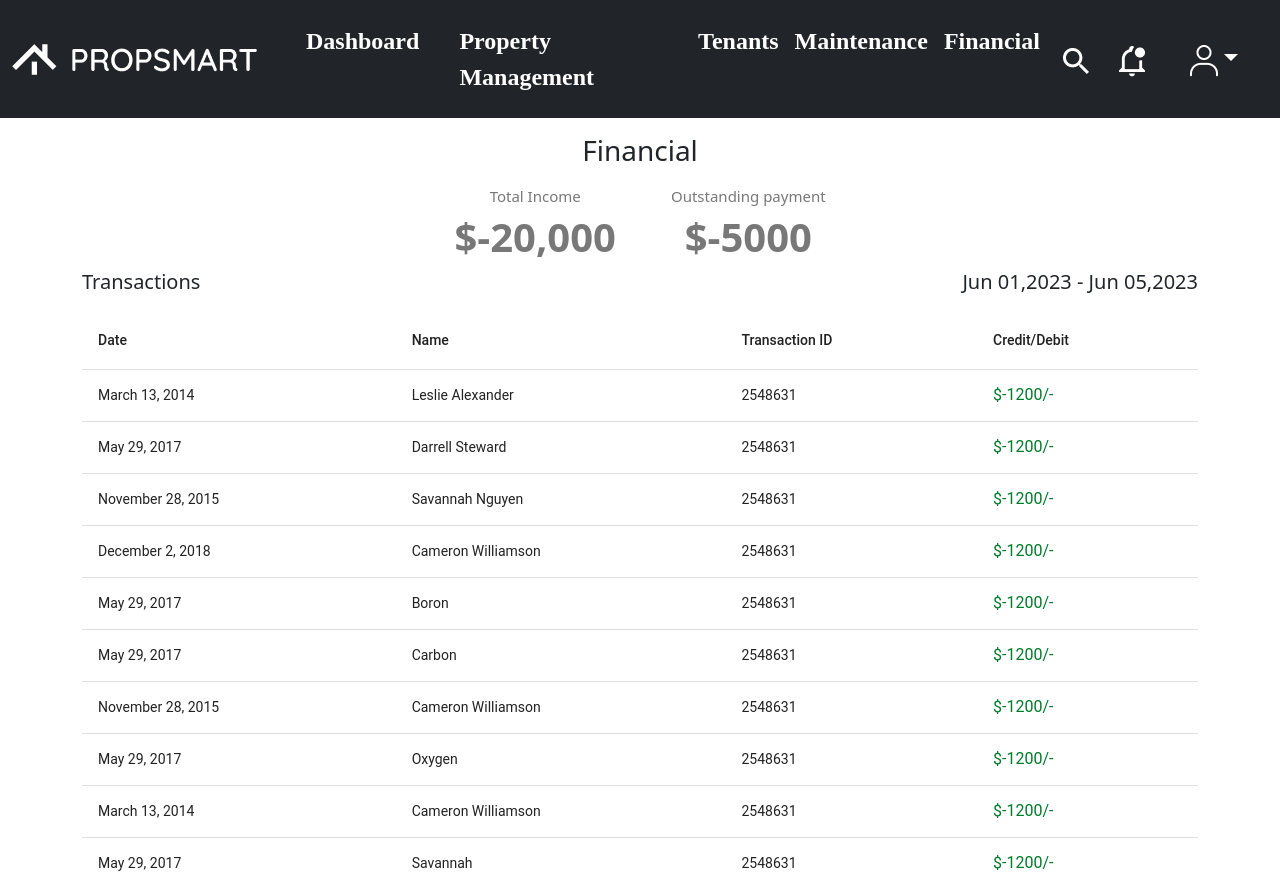
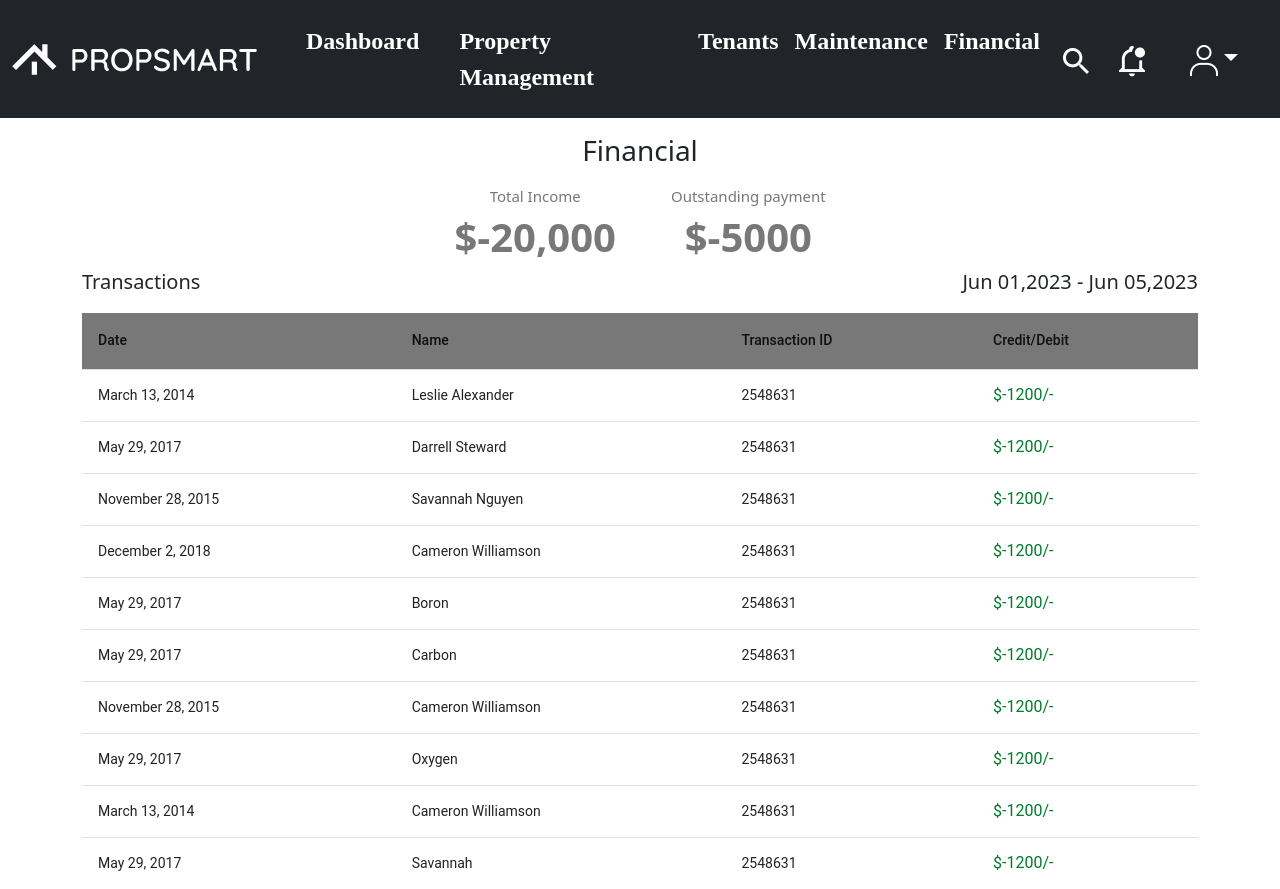
Before and after one commit to Rana3555/PMS, an Angular app: page /financial in a window 1280 px wide. Built offline with nearby package versions, Linux system fonts and the light colour scheme.

Commit message:
added table color

```diff
--- a/src/app/financial/financial.component.html
+++ b/src/app/financial/financial.component.html
@@ -27,25 +27,25 @@
           <table mat-table [dataSource]="finance" class="mat-elevation-z8" >
             <!-- Position Column -->
             <ng-container matColumnDef="position" >
-              <th mat-header-cell *matHeaderCellDef> Date </th>
+              <th mat-header-cell *matHeaderCellDef style="background-color: #787878;"> Date </th>
               <td mat-cell *matCellDef="let element"> {{element.position}} </td>
             </ng-container>
 
             <!-- Name Column -->
             <ng-container matColumnDef="name">
-              <th mat-header-cell *matHeaderCellDef> Name </th>
+              <th mat-header-cell *matHeaderCellDef style="background-color: #787878;"> Name </th>
               <td mat-cell *matCellDef="let element"> {{element.name}} </td>
             </ng-container>
 
             <!-- Weight Column -->
             <ng-container matColumnDef="weight">
-              <th mat-header-cell *matHeaderCellDef> Transaction ID </th>
+              <th mat-header-cell *matHeaderCellDef style="background-color: #787878;"> Transaction ID </th>
               <td mat-cell *matCellDef="let element"> {{element.weight}} </td>
             </ng-container>
 
             <!-- Symbol Column -->
             <ng-container matColumnDef="symbol">
-              <th mat-header-cell *matHeaderCellDef > Credit/Debit </th>
+              <th mat-header-cell *matHeaderCellDef style="background-color: #787878;"> Credit/Debit </th>
               <td mat-cell *matCellDef="let element" class="payment-data"> {{element.symbol}} </td>
             </ng-container>
             <tr mat-header-row *matHeaderRowDef="displayedColumns"></tr>
```
Also changed, not shown: src/app/financial/financial.component.scss (line endings or trailing spaces).
